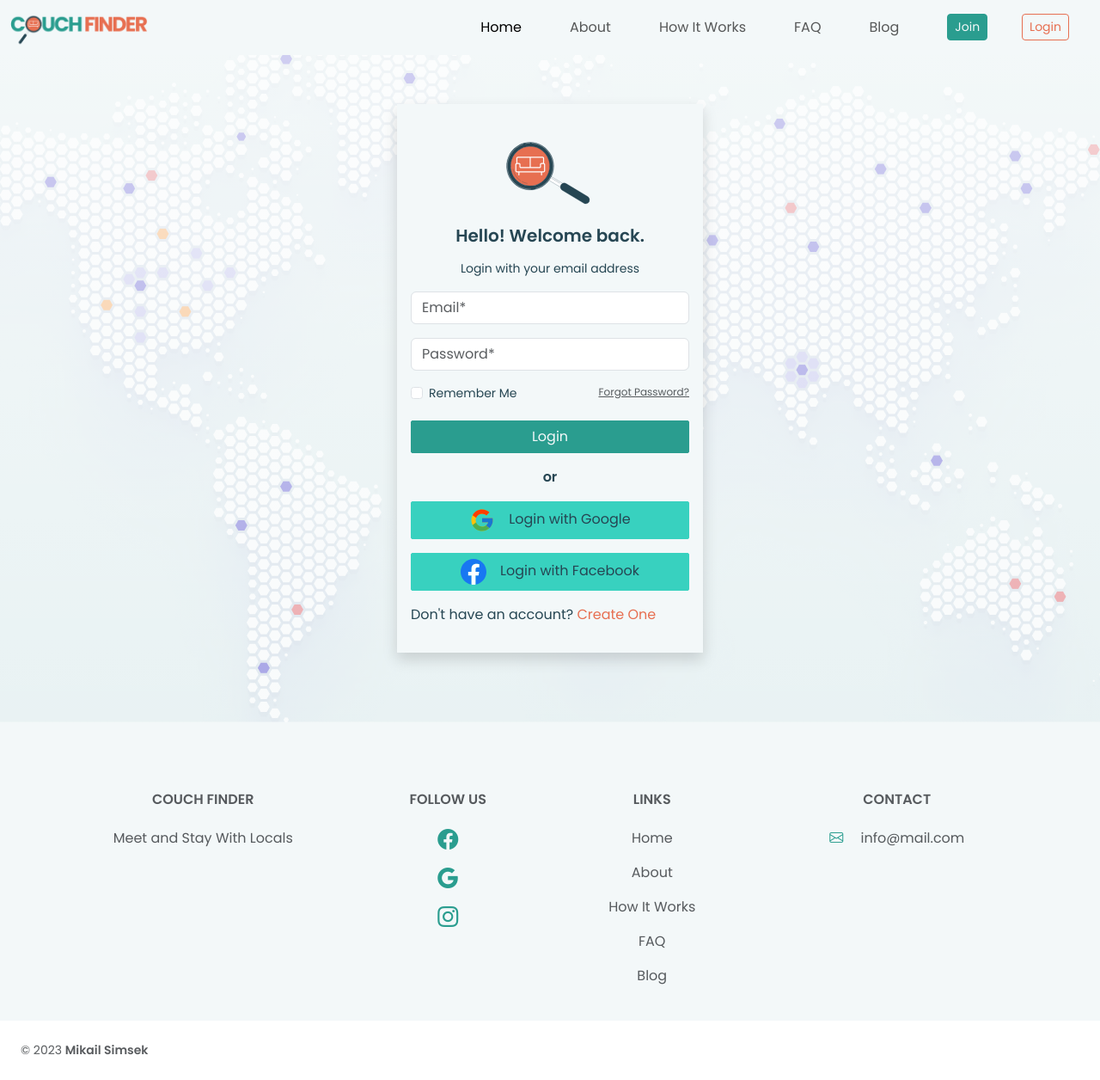
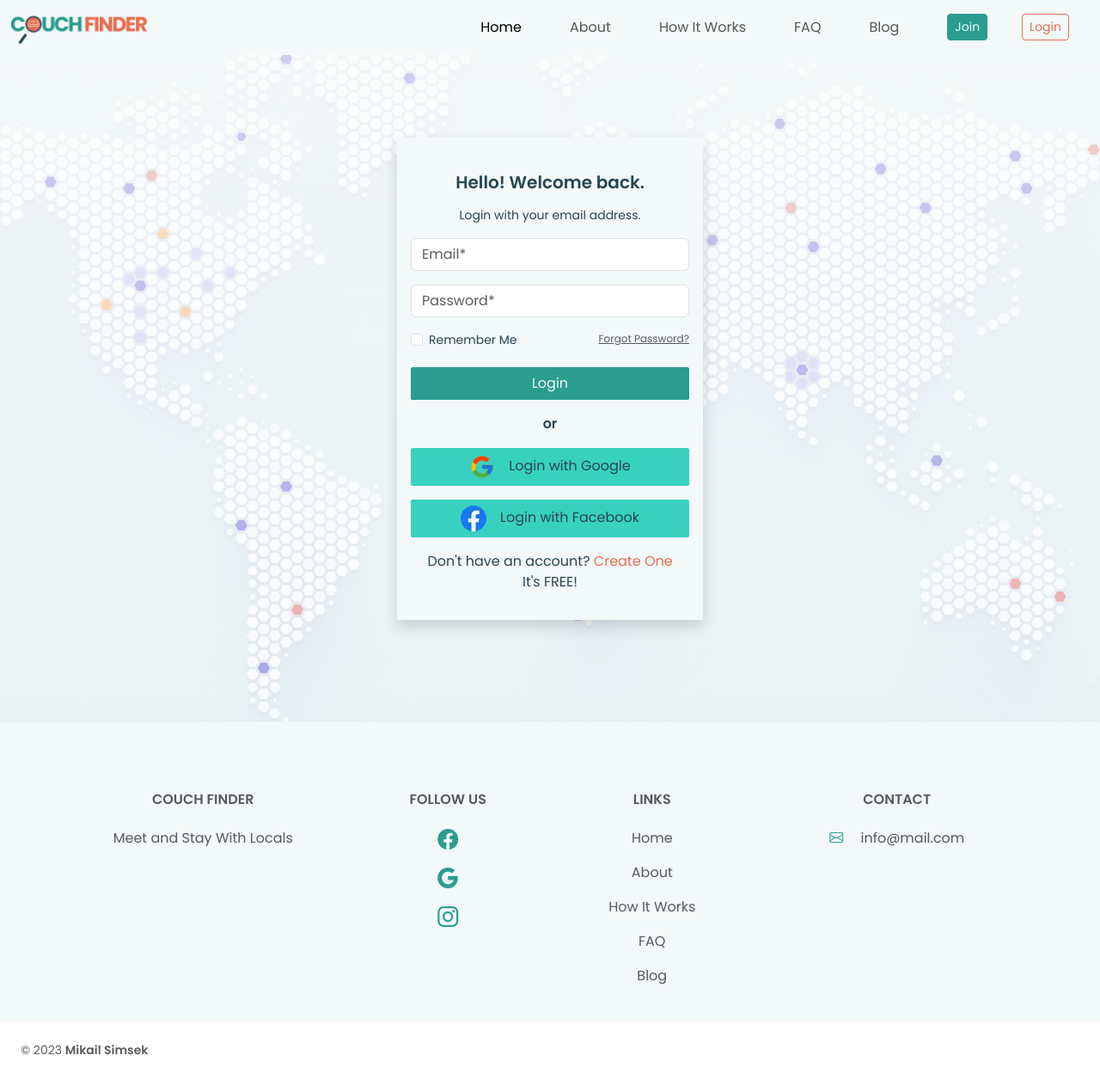
Before and after one commit to mika-sims/CouchFinder, a Django app: page /accounts/login/ in a window 1280 px wide. Shown: the whole page at 86% size. Run offline with Django 4.2, Linux system fonts and the light colour scheme; parts of the project's set-up code (start-up, migrations or seed data) failed here and were passed over; some libraries are stand-ins or nearby versions.

Commit message:
Add style and content and remove logo image from login form

```diff
--- a/templates/account/login.html
+++ b/templates/account/login.html
@@ -15,11 +15,8 @@
           <div class="card-body p-3 bg-light">
             <div class="row align-items-center justify-content-lg-around">
               <div class="col-12">
-                <div class="text-center mt-4">
-                  <img class="img-fluid small-logo" src="{% static 'images/small-logo.svg' %}" alt="small logo">
-                </div>
                 <h5 class="text-center fw-bold mb-3 mx-1 mx-md-4 mt-4">Hello! Welcome back.</h5>
-                <p class="text-center small">Login with your email address</p>
+                <p class="text-center small">Login with your email address.</p>
                 <form class="login" method="POST" action="{% url 'account_login' %}">
                   {% csrf_token %}
                   {% if form.errors %}
@@ -77,13 +74,13 @@
                     </div>
                   </div>
                 </div>
-                <div class="container m-0 p-0">
-                  <p>Don't have an account?
+                <div class="container m-0 p-0 text-center">
+                  <p class="m-0 text-primary">Don't have an account?
                     <a href="{% url 'account_signup' %}" class="link text-decoration-none text-danger">
                       Create One
                     </a>
                   </p>
-
+                  <p class="text-primary">It's FREE!</p>
                 </div>
               </div>
             </div>
```
